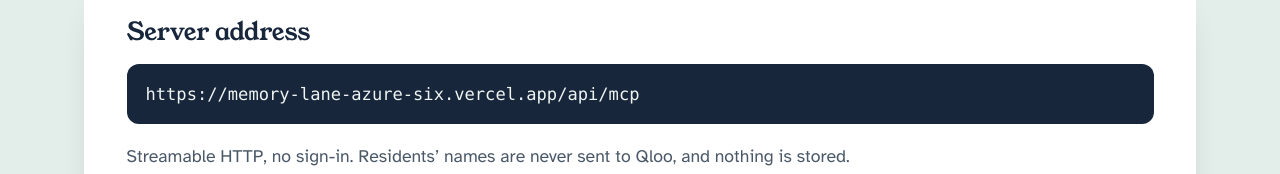
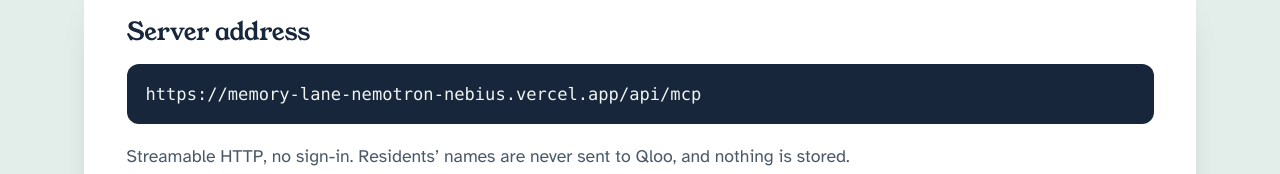
Before and after one commit to OlsOls4/memory-lane, a Next.js app: page /agents in a window 1280 px wide. Shown: the part 495-669 px from the top of the page. Built offline with nearby package versions, Linux system fonts and the light colour scheme; no server answers; a web font is replaced by a local one.

Commit message:
Point MCP and metadata links at the Nemotron deployment

```diff
--- a/app/agents/page.tsx
+++ b/app/agents/page.tsx
@@ -2,7 +2,7 @@
 
 export const metadata: Metadata = { title: "Memory Lane for AI agents (MCP)" };
 
-const URL = "https://memory-lane-azure-six.vercel.app/api/mcp";
+const URL = "https://memory-lane-nemotron-nebius.vercel.app/api/mcp";
 
 export default function Agents() {
   return (
--- a/app/layout.tsx
+++ b/app/layout.tsx
@@ -29,7 +29,7 @@
   title: "Memory Lane: a week of reminiscence for each resident",
   description:
     "Memory Lane helps care-home activity staff plan a week of personalised, era-matched reminiscence activities using Qloo's taste graph and NVIDIA Nemotron on Nebius Token Factory.",
-  metadataBase: new URL("https://memory-lane-azure-six.vercel.app"),
+  metadataBase: new URL("https://memory-lane-nemotron-nebius.vercel.app"),
   openGraph: {
     title: "Memory Lane",
     description: "A printable week of era-matched songs, films, telly, food and places for one care-home resident, built live by an agent on Qloo's taste graph.",
--- a/lib/mcp.ts
+++ b/lib/mcp.ts
@@ -91,7 +91,7 @@
   }
   if (p.flagged.length) lines.push("", `Left out: ${p.flagged.slice(0, 6).map((f) => `${f.name} (${f.reason})`).join("; ")}`);
   if (p.warnings.length) lines.push("", `Notes: ${p.warnings.join(" ")}`);
-  lines.push("", "Open the full printable plan at https://memory-lane-azure-six.vercel.app");
+  lines.push("", "Open the full printable plan at https://memory-lane-nemotron-nebius.vercel.app");
   return lines.join("\n");
 }
 
```
Also changed, not shown: 1 other file (tests, documents, lock files or other folders).
